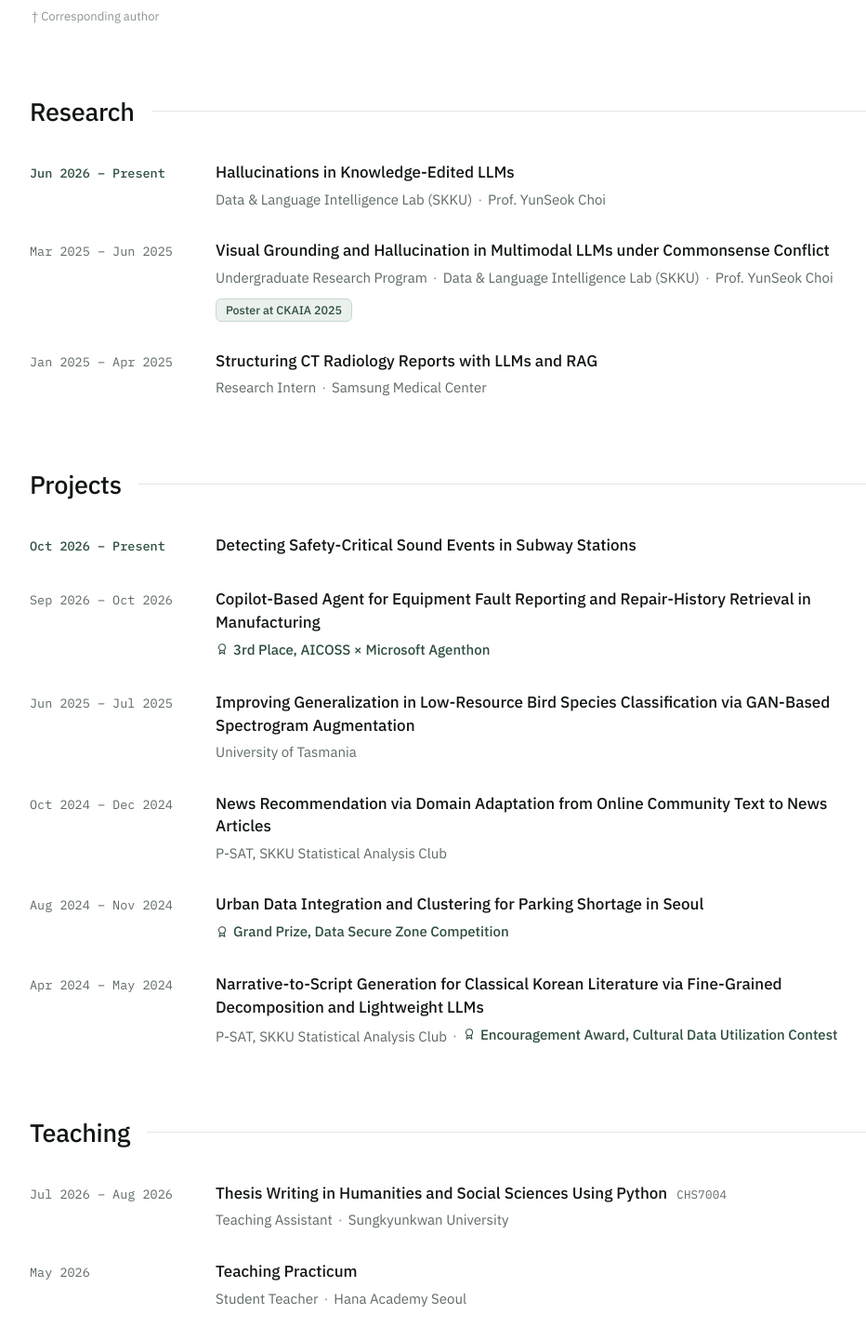
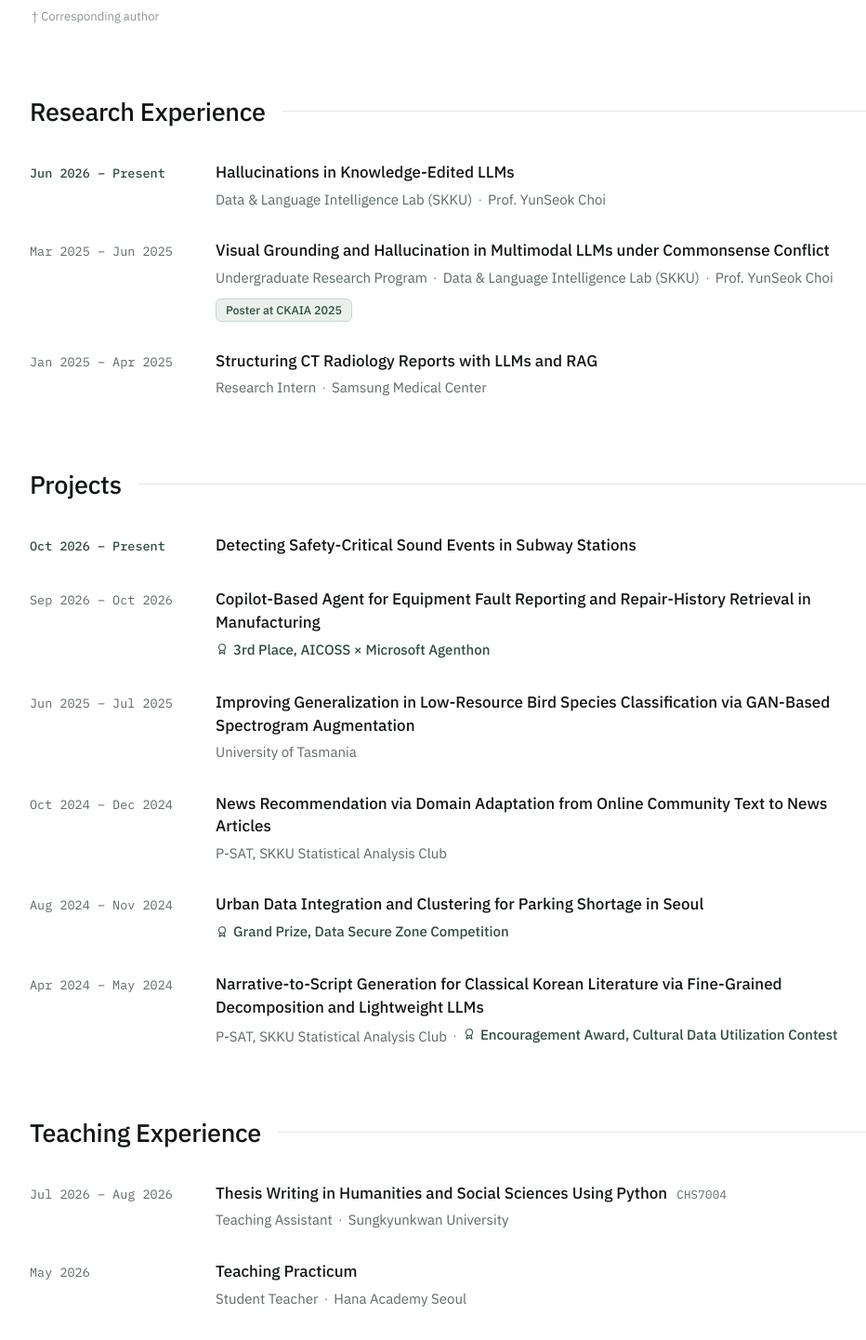
Before and after one commit to neungjookwon/neungjookwon.github.io, a plain HTML site: page index.html in a window 1280 px wide. Shown: the part 1689-3130 px from the top of the page at 93% size, without its empty margins (152-1084 px from the left). Drawn offline with Linux system fonts and the light colour scheme.

Commit message:
Update index.html : subtitles

```diff
--- a/index.html
+++ b/index.html
@@ -424,7 +424,7 @@
        RESEARCH
        ============================================================ -->
   <section id="research">
-    <div class="section-head"><h2>Research</h2></div>
+    <div class="section-head"><h2>Research Experience</h2></div>
     <ul class="entries">
       <li class="current">
         <div class="when mono">Jun 2026 – Present</div>
@@ -505,7 +505,7 @@
        TEACHING
        ============================================================ -->
   <section id="teaching" class="teach">
-    <div class="section-head"><h2>Teaching</h2></div>
+    <div class="section-head"><h2>Teaching Experience</h2></div>
     <ul class="entries">
       <li>
         <div class="when mono">Jul 2026 – Aug 2026</div>
```
